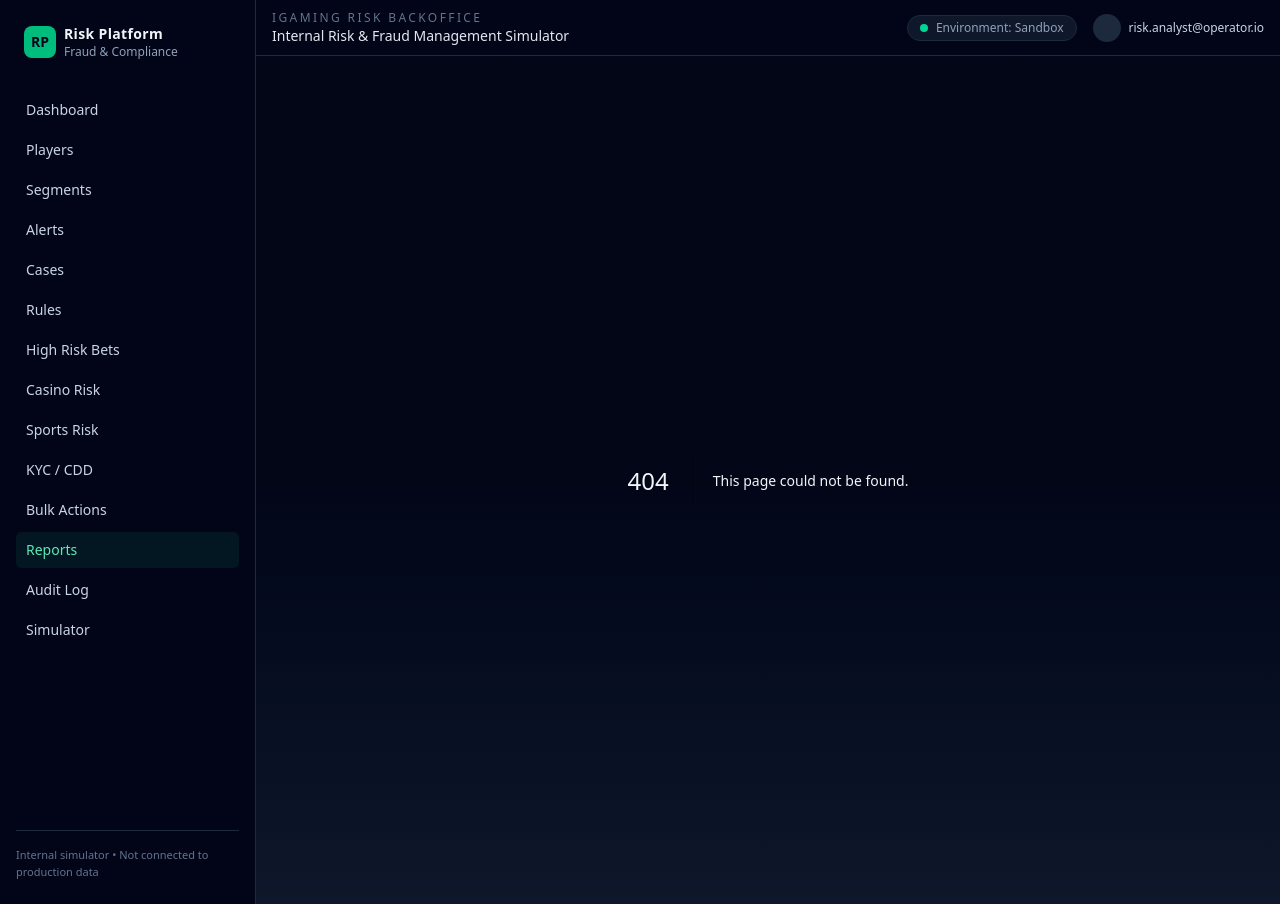
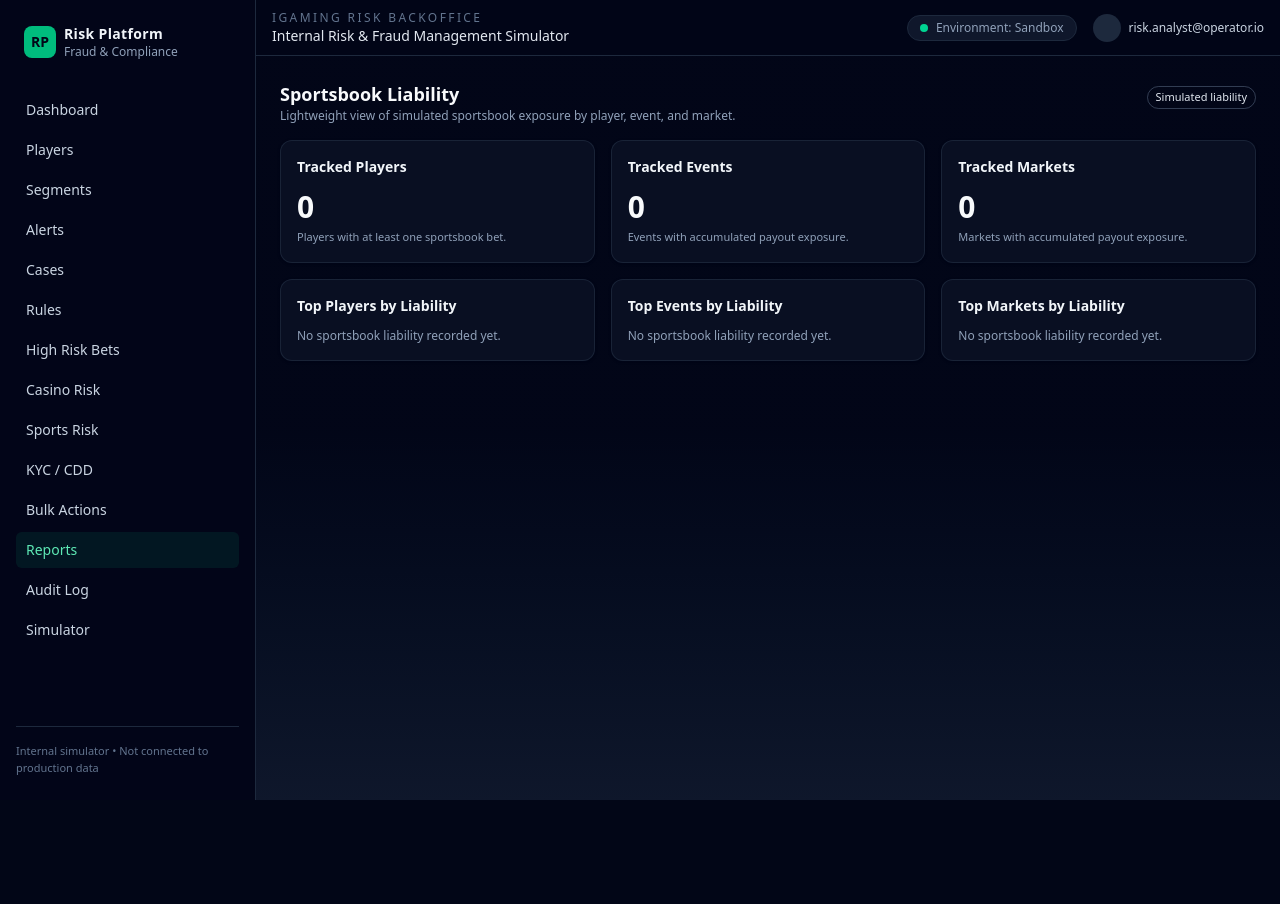
Before and after one commit to ptsportsbookcom-sudo/risk-platform-simulator, a Next.js app: page /reports/liability in a window 1280 px wide. Before the commit this address had no page. After the commit the page ends 800 px from the top, so only its background shows below. Built offline with nearby package versions, Linux system fonts and the light colour scheme.

Commit message:
add sportsbook liability monitoring

```diff
--- /dev/null
+++ b/app/reports/liability/page.tsx
@@ -0,0 +1,155 @@
+"use client";
+
+import { useRiskEngine } from "@/components/risk/RiskEngineContext";
+import { Card } from "@/components/ui/Card";
+import { Table, THead, TBody, TR, TH, TD } from "@/components/ui/Table";
+import { Badge } from "@/components/ui/Badge";
+
+export default function LiabilityReportPage() {
+  const { state } = useRiskEngine();
+
+  const playerLiabilityEntries = Object.entries(state.playerLiability ?? {});
+  const eventLiabilityEntries = Object.entries(state.eventLiability ?? {});
+  const marketLiabilityEntries = Object.entries(state.marketLiability ?? {});
+
+  const topPlayers = playerLiabilityEntries
+    .sort((a, b) => b[1] - a[1])
+    .slice(0, 10);
+  const topEvents = eventLiabilityEntries
+    .sort((a, b) => b[1] - a[1])
+    .slice(0, 10);
+  const topMarkets = marketLiabilityEntries
+    .sort((a, b) => b[1] - a[1])
+    .slice(0, 10);
+
+  return (
+    <>
+      <div className="flex items-baseline justify-between gap-4">
+        <div>
+          <h1 className="text-lg font-semibold text-slate-50">
+            Sportsbook Liability
+          </h1>
+          <p className="text-xs text-slate-400">
+            Lightweight view of simulated sportsbook exposure by player, event,
+            and market.
+          </p>
+        </div>
+        <Badge variant="outline">Simulated liability</Badge>
+      </div>
+
+      <div className="grid gap-4 md:grid-cols-3">
+        <Card title="Tracked Players">
+          <p className="text-3xl font-semibold text-slate-50">
+            {playerLiabilityEntries.length}
+          </p>
+          <p className="mt-1 text-[11px] text-slate-400">
+            Players with at least one sportsbook bet.
+          </p>
+        </Card>
+        <Card title="Tracked Events">
+          <p className="text-3xl font-semibold text-slate-50">
+            {eventLiabilityEntries.length}
+          </p>
+          <p className="mt-1 text-[11px] text-slate-400">
+            Events with accumulated payout exposure.
+          </p>
+        </Card>
+        <Card title="Tracked Markets">
+          <p className="text-3xl font-semibold text-slate-50">
+            {marketLiabilityEntries.length}
+          </p>
+          <p className="mt-1 text-[11px] text-slate-400">
+            Markets with accumulated payout exposure.
+          </p>
+        </Card>
+      </div>
+
+      <div className="grid gap-4 lg:grid-cols-3">
+        <Card title="Top Players by Liability">
+          {topPlayers.length === 0 ? (
+            <p className="text-xs text-slate-400">
+              No sportsbook liability recorded yet.
+            </p>
+          ) : (
+            <Table>
+              <THead>
+                <TR>
+                  <TH>Player</TH>
+                  <TH className="text-right">Liability</TH>
+                </TR>
+              </THead>
+              <TBody>
+                {topPlayers.map(([playerId, value]) => (
+                  <TR key={playerId}>
+                    <TD className="text-[11px] text-slate-200">{playerId}</TD>
+                    <TD className="text-right text-[11px] text-slate-100">
+                      €{value.toLocaleString()}
+                    </TD>
+                  </TR>
+                ))}
+              </TBody>
+            </Table>
+          )}
+        </Card>
+
+        <Card title="Top Events by Liability">
+          {topEvents.length === 0 ? (
+            <p className="text-xs text-slate-400">
+              No sportsbook liability recorded yet.
+            </p>
+          ) : (
+            <Table>
+              <THead>
+                <TR>
+                  <TH>Event</TH>
+                  <TH className="text-right">Liability</TH>
+                </TR>
+              </THead>
+              <TBody>
+                {topEvents.map(([eventId, value]) => (
+                  <TR key={eventId}>
+                    <TD className="text-[11px] text-slate-200">
+                      {eventId}
+                    </TD>
+                    <TD className="text-right text-[11px] text-slate-100">
+                      €{value.toLocaleString()}
+                    </TD>
+                  </TR>
+                ))}
+              </TBody>
+            </Table>
+          )}
+        </Card>
+
+        <Card title="Top Markets by Liability">
+          {topMarkets.length === 0 ? (
+            <p className="text-xs text-slate-400">
+              No sportsbook liability recorded yet.
+            </p>
+          ) : (
+            <Table>
+              <THead>
+                <TR>
+                  <TH>Market</TH>
+                  <TH className="text-right">Liability</TH>
+                </TR>
+              </THead>
+              <TBody>
+                {topMarkets.map(([marketId, value]) => (
+                  <TR key={marketId}>
+                    <TD className="text-[11px] text-slate-200">
+                      {marketId}
+                    </TD>
+                    <TD className="text-right text-[11px] text-slate-100">
+                      €{value.toLocaleString()}
+                    </TD>
+                  </TR>
+                ))}
+              </TBody>
+            </Table>
+          )}
+        </Card>
+      </div>
+    </>
+  );
+}
--- a/app/simulator/page.tsx
+++ b/app/simulator/page.tsx
@@ -188,6 +188,29 @@ export default function SimulatorPage() {
     }
 
     const device = button.engineType === "vpn_login" ? "vpn" : "desktop";
+    const isSportsBet =
+      button.engineType === "place_bet" ||
+      button.engineType === "large_bet" ||
+      button.engineType === "suspicious_bet";
+
+    const sportForMeta = isSportsBet ? customSport : undefined;
+    const marketTypeForMeta = isSportsBet ? customMarketType : undefined;
+    const eventName =
+      isSportsBet && sportForMeta
+        ? `SIM_${sportForMeta.toUpperCase()}_EVENT`
+        : undefined;
+    const marketName =
+      isSportsBet && marketTypeForMeta
+        ? `SIM_${marketTypeForMeta.toUpperCase()}_MARKET`
+        : undefined;
+    const odds =
+      button.engineType === "large_bet"
+        ? 5
+        : button.engineType === "suspicious_bet"
+          ? 10
+          : isSportsBet
+            ? 2
+            : undefined;
     const uiEvent = {
       id: `SIM-${Date.now()}-${Math.random().toString(36).slice(2, 8)}`,
       playerId: DEFAULT_PLAYER_ID,
@@ -210,6 +233,11 @@ export default function SimulatorPage() {
         device: uiEvent.device,
         ipAddress: uiEvent.ip,
         ...(customProduct ? { product: customProduct } : {}),
+        ...(isSportsBet && eventName ? { eventName } : {}),
+        ...(isSportsBet && marketName ? { market: marketName } : {}),
+        ...(isSportsBet && odds ? { odds } : {}),
+        ...(isSportsBet && eventName ? { eventId: eventName } : {}),
+        ...(isSportsBet && marketName ? { marketId: marketName } : {}),
         ...(customProduct === "sportsbook" && customSport
           ? { sport: customSport }
           : {}),
@@ -312,6 +340,15 @@ export default function SimulatorPage() {
         ...(uiEvent.device ? { device: uiEvent.device } : {}),
         ...(uiEvent.ip ? { ipAddress: uiEvent.ip } : {}),
         ...(uiEvent.product ? { product: uiEvent.product } : {}),
+        ...(isSportsbook
+          ? {
+              eventName: `SIM_${customSport.toUpperCase()}_EVENT`,
+              market: `SIM_${customMarketType.toUpperCase()}_MARKET`,
+              odds: 2,
+              eventId: `SIM_${customSport.toUpperCase()}_EVENT`,
+              marketId: `SIM_${customMarketType.toUpperCase()}_MARKET`,
+            }
+          : {}),
         ...(uiEvent.sport ? { sport: uiEvent.sport } : {}),
         ...(uiEvent.marketType ? { marketType: uiEvent.marketType } : {}),
         ...(uiEvent.betType ? { betType: uiEvent.betType } : {}),
--- a/modules/metrics/metricsEngine.ts
+++ b/modules/metrics/metricsEngine.ts
@@ -13,6 +13,10 @@ export interface PlayerMetrics {
   bet_count: number;
   bet_count_1h: number;
   total_stake_amount: number;
+  // Liability metrics
+  player_liability: number;
+  event_liability: number;
+  market_liability: number;
   // Time-window metrics (counts)
   deposit_count_5m: number;
   deposit_count_10m: number;
@@ -53,6 +57,10 @@ export function emptyPlayerMetrics(): PlayerMetrics {
     bet_count: 0,
     bet_count_1h: 0,
     total_stake_amount: 0,
+    // liability
+    player_liability: 0,
+    event_liability: 0,
+    market_liability: 0,
     // windowed metrics
     deposit_count_5m: 0,
     deposit_count_10m: 0,
@@ -128,7 +136,14 @@ export function computePlayerMetrics(
       e.eventType === "suspicious_bet"
     ) {
       metrics.bet_count += 1;
-      metrics.total_stake_amount += e.amount ?? 0;
+      const stake = e.amount ?? 0;
+      metrics.total_stake_amount += stake;
+
+      const meta = (e.metadata ?? {}) as { odds?: number };
+      const odds = meta.odds ?? 1;
+      const potentialPayout = stake * odds;
+      const liability = potentialPayout - stake;
+      metrics.player_liability += liability;
 
       if (ageMs <= ONE_HOUR_MS) {
         metrics.bet_count_1h += 1;
@@ -184,6 +199,12 @@ export function computePlayerMetrics(
     metrics.total_payout_exposure_event = exposure.totalPayoutExposureEvent;
     metrics.total_payout_exposure_market = exposure.totalPayoutExposureMarket;
     metrics.net_exposure_event = exposure.netExposureEvent;
+
+    // Liability metrics for the current bet context
+    metrics.event_liability =
+      exposure.total_payout_exposure_event - exposure.total_stake_event;
+    metrics.market_liability =
+      exposure.total_payout_exposure_market - exposure.total_stake_market;
   }
 
   return metrics;
--- a/modules/risk-engine/riskEngine.ts
+++ b/modules/risk-engine/riskEngine.ts
@@ -117,6 +117,10 @@ export interface RiskEngineState {
   rules: Rule[];
   segments: Segment[];
   auditLog: AuditEntry[];
+  // Lightweight sportsbook liability tracking
+  playerLiability?: Record<string, number>;
+  eventLiability?: Record<string, number>;
+  marketLiability?: Record<string, number>;
 }
 
 export interface AuditEntry {
@@ -195,6 +199,9 @@ export function createInitialState(): RiskEngineState {
     rules,
     segments,
     auditLog: [],
+    playerLiability: {},
+    eventLiability: {},
+    marketLiability: {},
   };
 }
 
@@ -280,6 +287,46 @@ export function processEvent(
   };
 
   const ruleResults = evaluateRules(event, snapshotForRules, state.rules ?? []);
+
+  // Lightweight sportsbook liability tracking for bet events
+  const metaForLiability = (event.metadata ?? {}) as {
+    eventId?: string;
+    eventName?: string;
+    marketId?: string;
+    market?: string;
+    odds?: number;
+  };
+  if (
+    event.eventType === "place_bet" ||
+    event.eventType === "large_bet" ||
+    event.eventType === "suspicious_bet"
+  ) {
+    const stake = event.amount ?? 0;
+    const odds = metaForLiability.odds ?? 1;
+    const potentialPayout = stake * odds;
+    const liability = potentialPayout - stake;
+
+    const eventKey =
+      metaForLiability.eventId ?? metaForLiability.eventName ?? "UNKNOWN_EVENT";
+    const marketKey =
+      metaForLiability.marketId ?? metaForLiability.market ?? "UNKNOWN_MARKET";
+
+    const playerLiability = { ...(state.playerLiability ?? {}) };
+    const eventLiability = { ...(state.eventLiability ?? {}) };
+    const marketLiability = { ...(state.marketLiability ?? {}) };
+
+    playerLiability[event.playerId] =
+      (playerLiability[event.playerId] ?? 0) + liability;
+    eventLiability[eventKey] = (eventLiability[eventKey] ?? 0) + liability;
+    marketLiability[marketKey] = (marketLiability[marketKey] ?? 0) + liability;
+
+    state = {
+      ...state,
+      playerLiability,
+      eventLiability,
+      marketLiability,
+    };
+  }
 
   const deviceFromEvent = (event.metadata as { deviceId?: unknown } | undefined)
     ?.deviceId;
--- /dev/null
+++ b/modules/sportsbook/liabilityHelpers.ts
@@ -0,0 +1,22 @@
+import type { RiskEngineState } from "../risk-engine/riskEngine";
+
+export function getPlayerLiability(
+  state: RiskEngineState,
+  playerId: string,
+): number {
+  return state.playerLiability?.[playerId] ?? 0;
+}
+
+export function getEventLiability(
+  state: RiskEngineState,
+  eventIdOrName: string,
+): number {
+  return state.eventLiability?.[eventIdOrName] ?? 0;
+}
+
+export function getMarketLiability(
+  state: RiskEngineState,
+  marketIdOrName: string,
+): number {
+  return state.marketLiability?.[marketIdOrName] ?? 0;
+}
```
